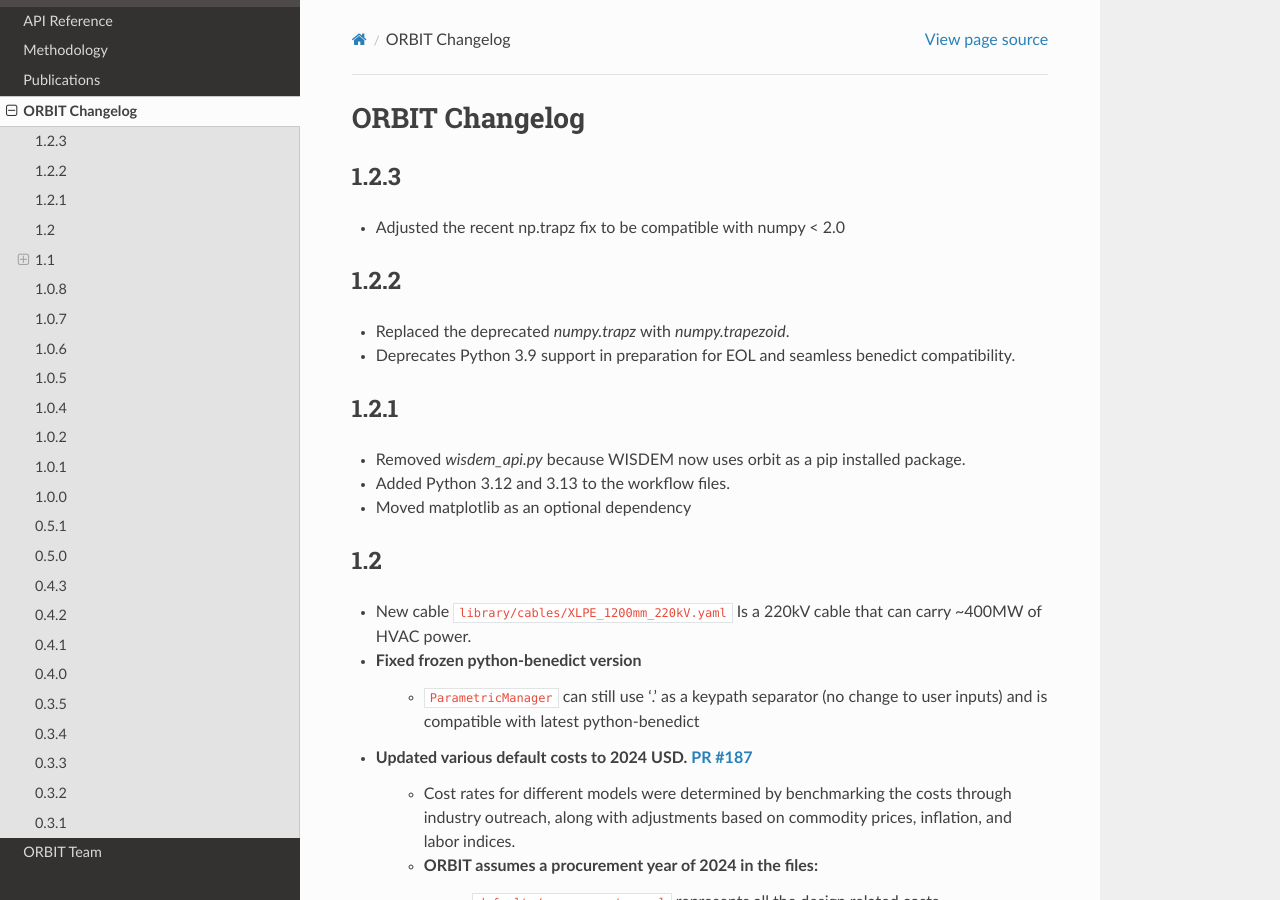
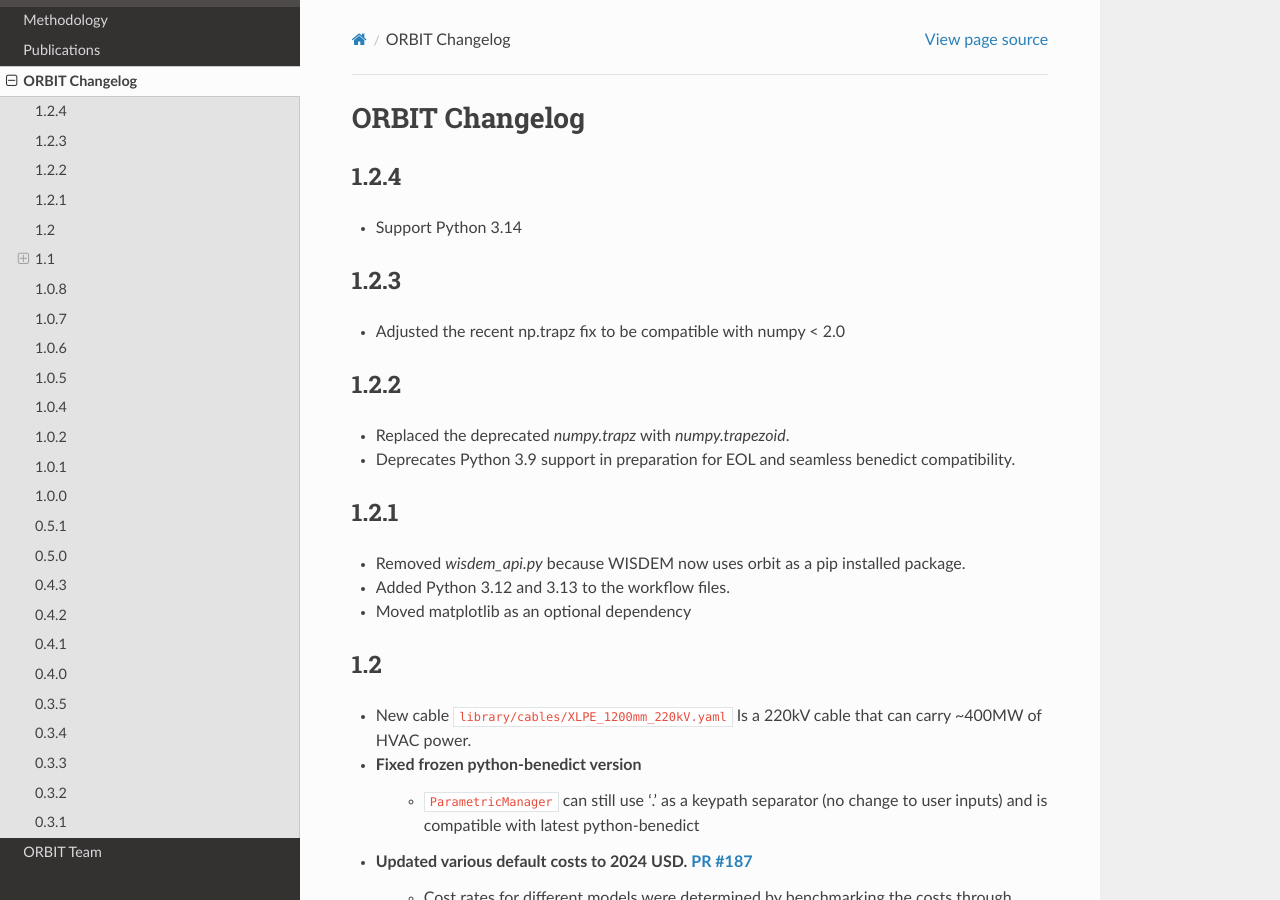
Before and after one commit to WISDEM/ORBIT, a Sphinx documentation site: the page built from docs/source/changelog.rst, in a window 1280 px wide and 900 px high. Built offline with Sphinx 7.4.7 and the Read the Docs theme 3.1.0, drawn with Linux system fonts in a browser that asks for light colours.

Commit message:
acting on review comments- incrementing version number, adding to changelog, adding py314 to test suite

```diff
--- a/ORBIT/__init__.py
+++ b/ORBIT/__init__.py
@@ -17,4 +17,4 @@
 from ORBIT.parametric import ParametricManager
 from ORBIT.supply_chain import SupplyChainManager
 
-__version__ = "1.2.3"
+__version__ = "1.2.4"
--- a/docs/source/changelog.rst
+++ b/docs/source/changelog.rst
@@ -2,6 +2,10 @@
 
 ORBIT Changelog
 ===============
+1.2.4
+-----
+- Support Python 3.14
+
 1.2.3
 -----
 - Adjusted the recent np.trapz fix to be compatible with numpy < 2.0
```
Also changed, not shown: 1 other file.
